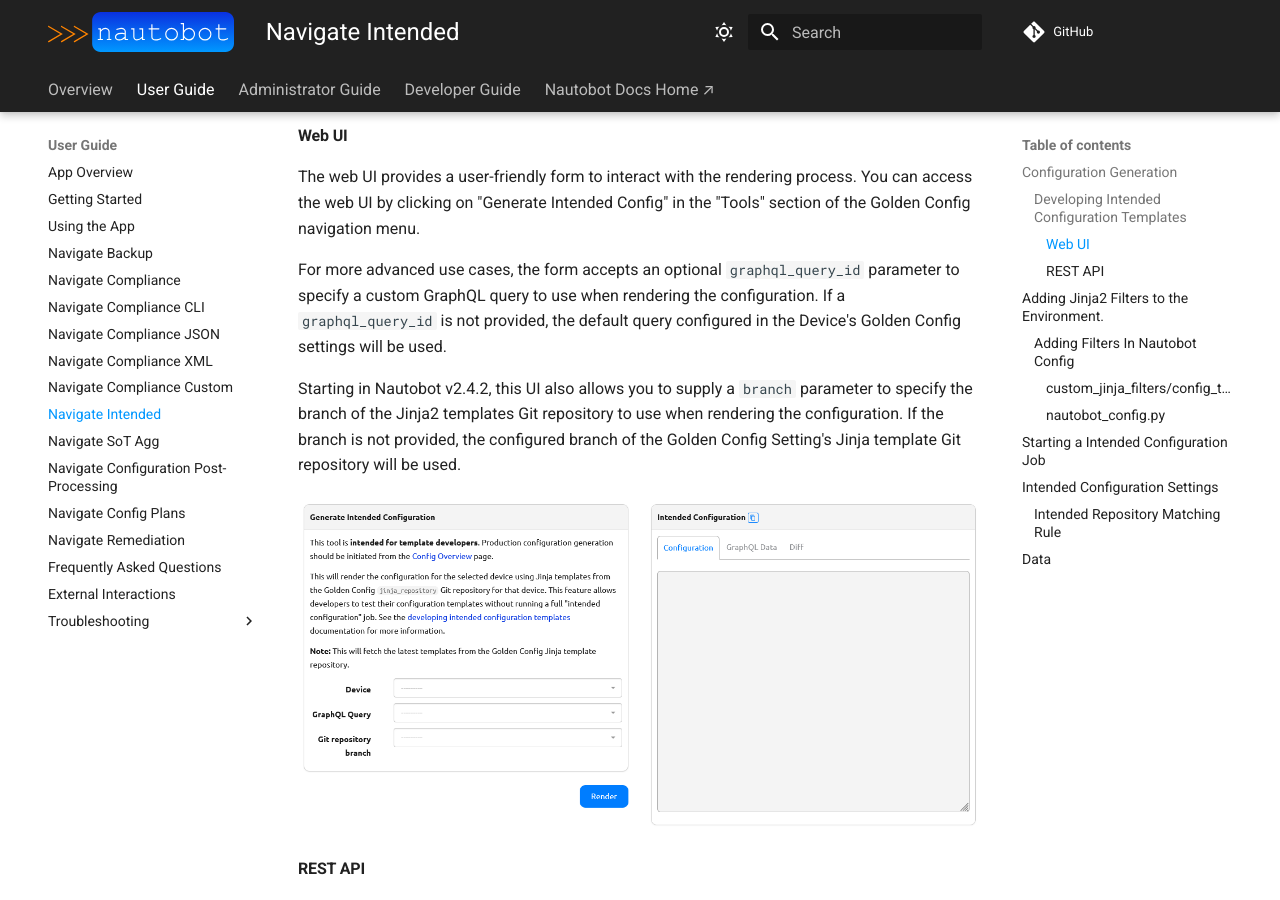
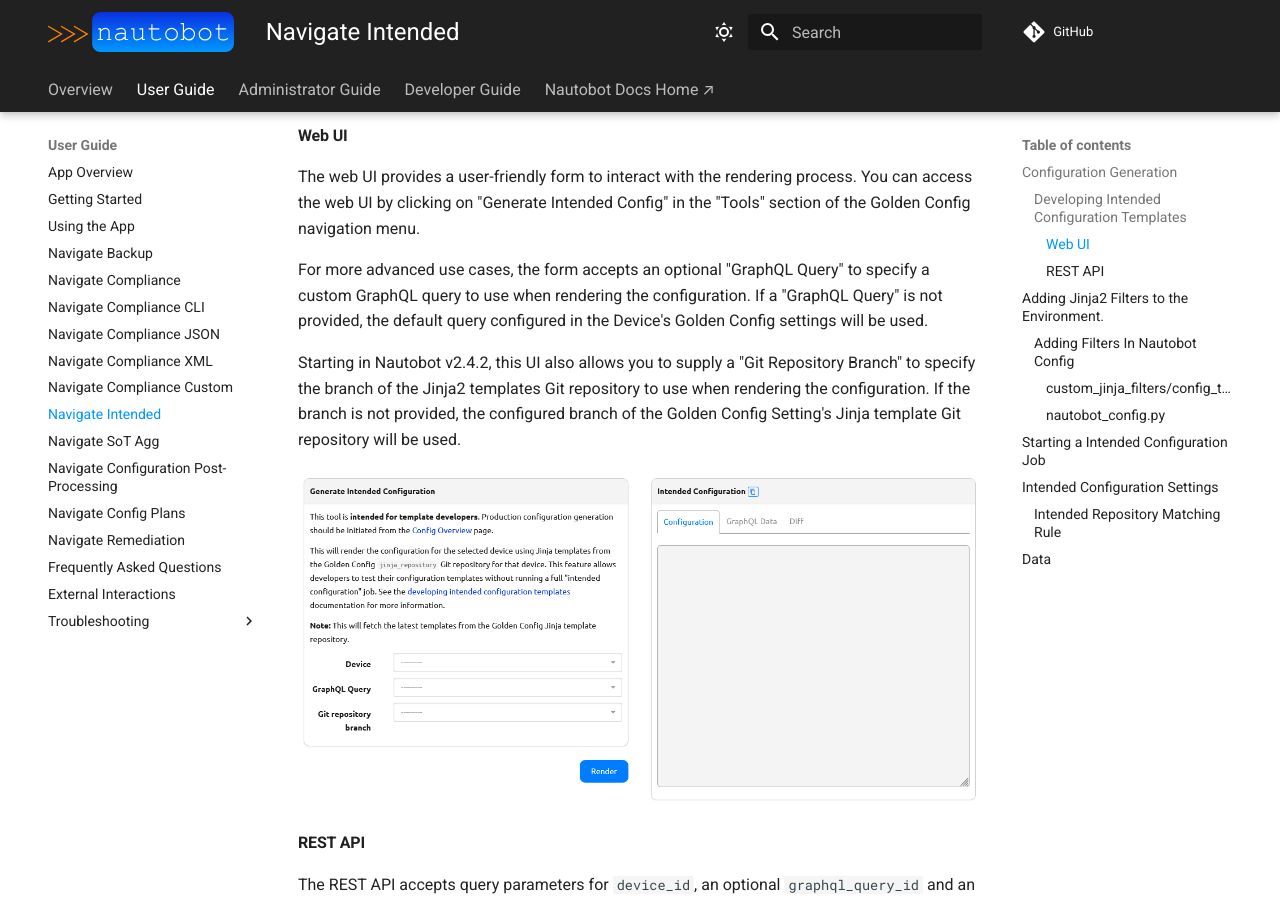
Before and after one commit to nautobot/nautobot-app-golden-config, an MkDocs documentation site: the page built from docs/user/app_feature_intended.md, in a window 1280 px wide and 900 px high, scrolled down 1595 px. Built offline with MkDocs 1.6.1 and Material for MkDocs 9.7.7, drawn with Linux system fonts in a browser that asks for light colours; comment, search, counter and statistics services are not loaded.

Commit message:
update docs

```diff
--- a/docs/user/app_feature_intended.md
+++ b/docs/user/app_feature_intended.md
@@ -45,9 +45,9 @@
 
 The web UI provides a user-friendly form to interact with the rendering process. You can access the web UI by clicking on "Generate Intended Config" in the "Tools" section of the Golden Config navigation menu.
 
-For more advanced use cases, the form accepts an optional `graphql_query_id` parameter to specify a custom GraphQL query to use when rendering the configuration. If a `graphql_query_id` is not provided, the default query configured in the Device's Golden Config settings will be used.
+For more advanced use cases, the form accepts an optional "GraphQL Query" to specify a custom GraphQL query to use when rendering the configuration. If a "GraphQL Query" is not provided, the default query configured in the Device's Golden Config settings will be used.
 
-Starting in Nautobot v2.4.2, this UI also allows you to supply a `branch` parameter to specify the branch of the Jinja2 templates Git repository to use when rendering the configuration. If the branch is not provided, the configured branch of the Golden Config Setting's Jinja template Git repository will be used.
+Starting in Nautobot v2.4.2, this UI also allows you to supply a "Git Repository Branch" to specify the branch of the Jinja2 templates Git repository to use when rendering the configuration. If the branch is not provided, the configured branch of the Golden Config Setting's Jinja template Git repository will be used.
 
 ![Intended Configuration Web UI](../images/generate-intended-config-ui.png#only-light)
 ![Intended Configuration Web UI](../images/generate-intended-config-ui-dark.png#only-dark)
```
